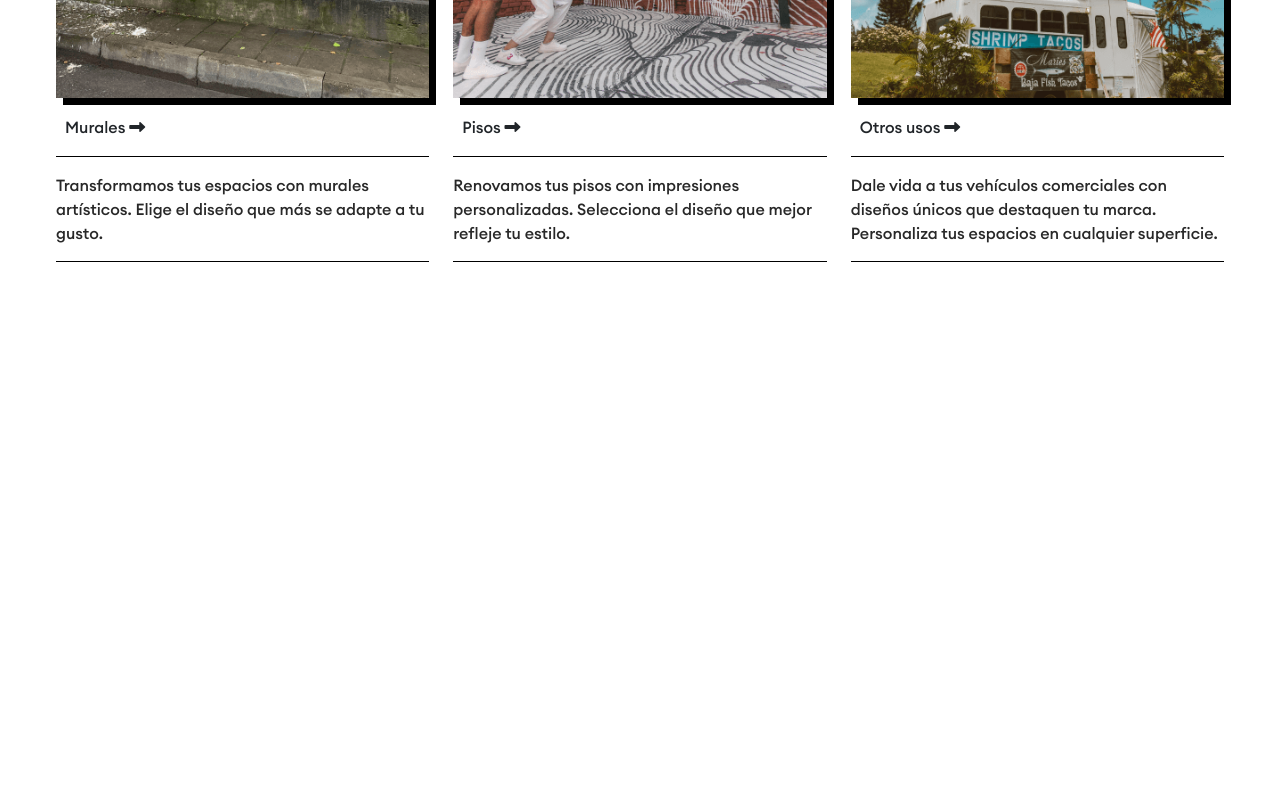
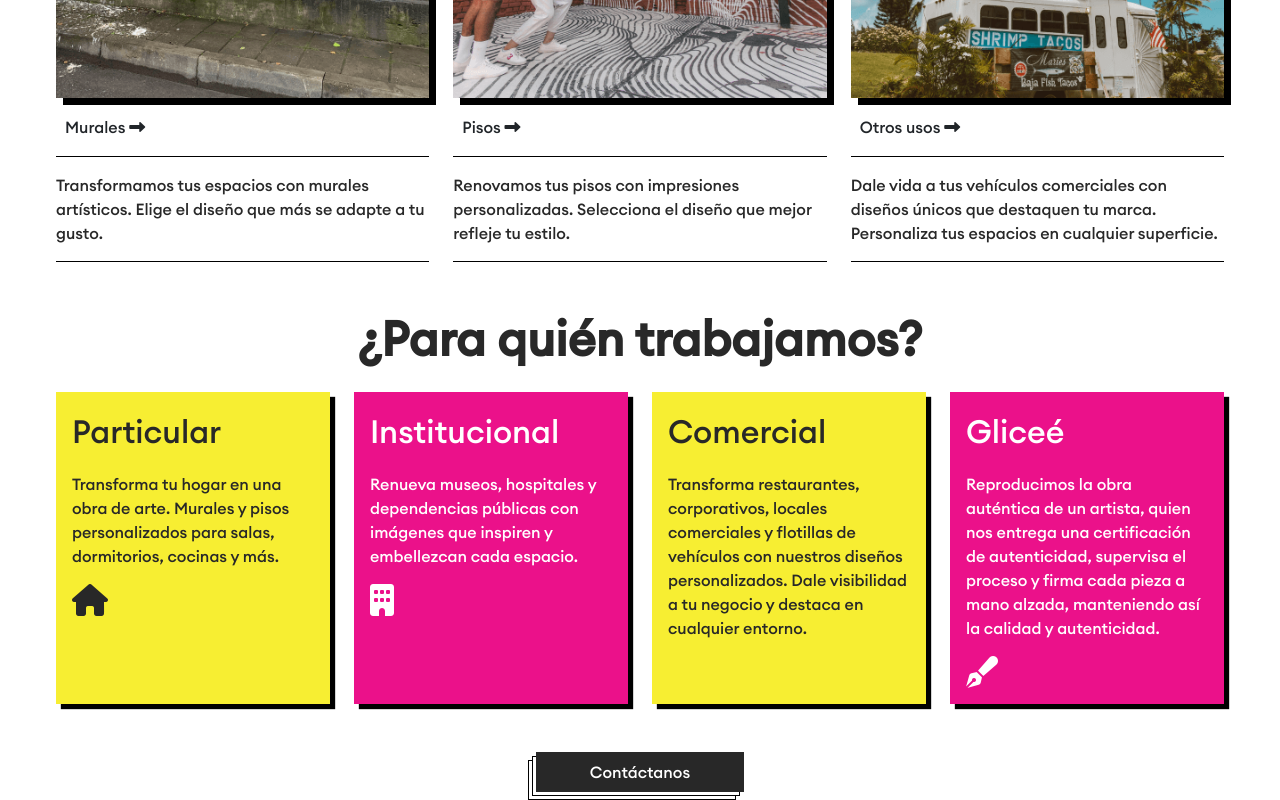
Before and after one commit to carlosdanielgr/wallprint, an Angular app: page / in a window 1280 px wide. Shown: the part 1259-2059 px from the top of the page. Before the commit the page ends 1553 px from the top, so only its background shows below. Built offline with nearby package versions, Linux system fonts and the light colour scheme.

Commit message:
we-work completed

```diff
--- a/src/app/app.component.html
+++ b/src/app/app.component.html
@@ -5,4 +5,5 @@
 <main>
   <app-title-content />
   <app-our-work />
+  <app-we-work />
 </main>
--- a/src/app/components/we-work/we-work.component.html
+++ b/src/app/components/we-work/we-work.component.html
@@ -1 +1,43 @@
-<p>we-work works!</p>
+<article class="we-work">
+  <h4 class="subtitle mb-4">¿Para quién trabajamos?</h4>
+  <section class="we-work__list">
+    <div class="we-work__card">
+      <span>Particular</span>
+      <span>
+        Transforma tu hogar en una obra de arte. Murales y pisos personalizados
+        para salas, dormitorios, cocinas y más.
+      </span>
+      <i class="fa-solid fa-house"></i>
+    </div>
+    <div class="we-work__card">
+      <span>Institucional</span>
+      <span>
+        Renueva museos, hospitales y dependencias públicas con imágenes que
+        inspiren y embellezcan cada espacio.
+      </span>
+      <i class="fa-solid fa-building"></i>
+    </div>
+    <div class="we-work__card">
+      <span>Comercial</span>
+      <span>
+        Transforma restaurantes, corporativos, locales comerciales y flotillas
+        de vehículos con nuestros diseños personalizados. Dale visibilidad a tu
+        negocio y destaca en cualquier entorno.
+      </span>
+    </div>
+    <div class="we-work__card">
+      <span>Gliceé</span>
+      <span>
+        Reproducimos la obra auténtica de un artista, quien nos entrega una
+        certificación de autenticidad, supervisa el proceso y firma cada pieza a
+        mano alzada, manteniendo así la calidad y autenticidad.
+      </span>
+      <i class="fa-solid fa-pen-fancy"></i>
+    </div>
+  </section>
+  <div class="we-work__button">
+    <div></div>
+    <div></div>
+    <button type="button" class="btn">Contáctanos</button>
+  </div>
+</article>
--- a/src/app/components/we-work/we-work.component.scss
+++ b/src/app/components/we-work/we-work.component.scss
@@ -0,0 +1,56 @@
+.we-work {
+  padding: 1rem;
+  &__list {
+    display: grid;
+    grid-template-columns: repeat(auto-fit, minmax(200px, 1fr));
+    gap: 1.5rem;
+  }
+  &__card {
+    display: flex;
+    flex-direction: column;
+    gap: 1rem;
+    padding: 1rem;
+    box-shadow: 5px 5px 1px #000;
+    > span:nth-child(1),
+    i {
+      font-size: 2rem;
+    }
+    &:nth-child(odd) {
+      background-color: #f7ee32;
+    }
+    &:nth-child(even) {
+      background-color: #eb118a;
+      color: #fff;
+    }
+  }
+  &__button {
+    position: relative;
+    width: 13rem;
+    margin: 3rem auto;
+    > div,
+    button {
+      width: 100%;
+      height: 2.5rem;
+    }
+    > div {
+      position: absolute;
+      border: 1px solid #000;
+      background-color: #fff;
+      &:nth-child(1) {
+        left: -8px;
+        top: 8px;
+      }
+      &:nth-child(2) {
+        left: -4px;
+        top: 4px;
+      }
+    }
+    > button {
+      position: absolute;
+      top: 0;
+      left: 0;
+      background-color: var(--primary);
+      color: #fff;
+    }
+  }
+}
```
Also changed, not shown: src/app/app.component.ts (+7 -1 lines).
